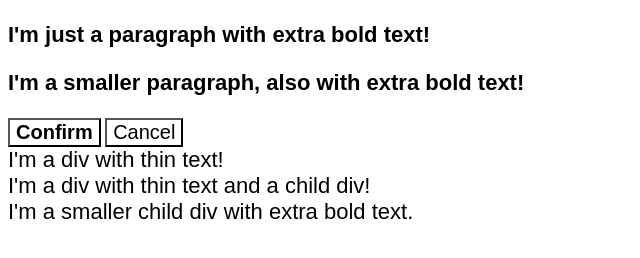
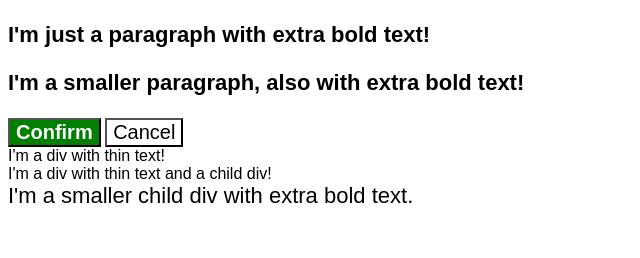
Before and after one commit to ChabuChabu/Odin-Project, a plain HTML site: page 01 CSS Foundations/foundations/cascade/01-cascade-fix/index.html in a window 1280 px wide. Shown: the whole page, without its empty margins (0-640 px from the left). Drawn offline with Linux system fonts and the light colour scheme.

Commit message:
Applying cascade specificity

```diff
--- a/01 CSS Foundations/foundations/cascade/01-cascade-fix/style.css
+++ b/01 CSS Foundations/foundations/cascade/01-cascade-fix/style.css
@@ -17,7 +17,7 @@ body {
   font-size: 22px;
 }
 
-.confirm {
+button.confirm {
   background: green;
   color: white;
   font-weight: bold;
@@ -35,7 +35,7 @@ body {
   font-size: 14px;
 }
 
-div.text {
+div.text.text.child {
   color: rgb(0, 0, 0);
   font-size: 22px;
   font-weight: 100;
```
